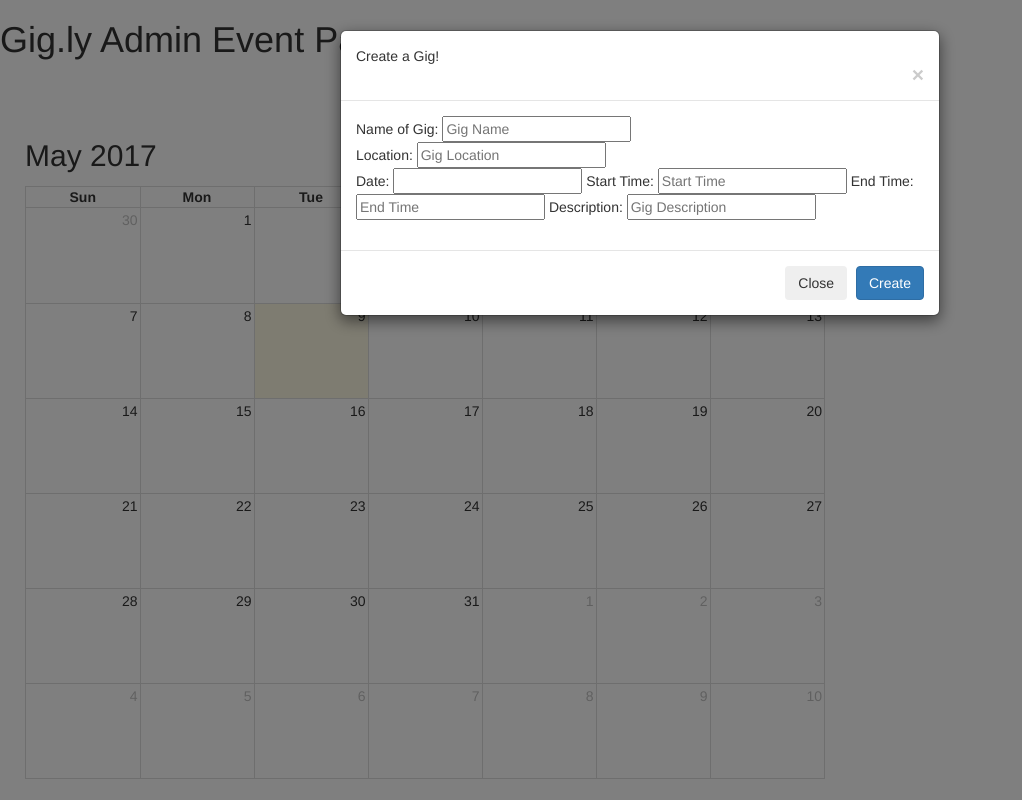
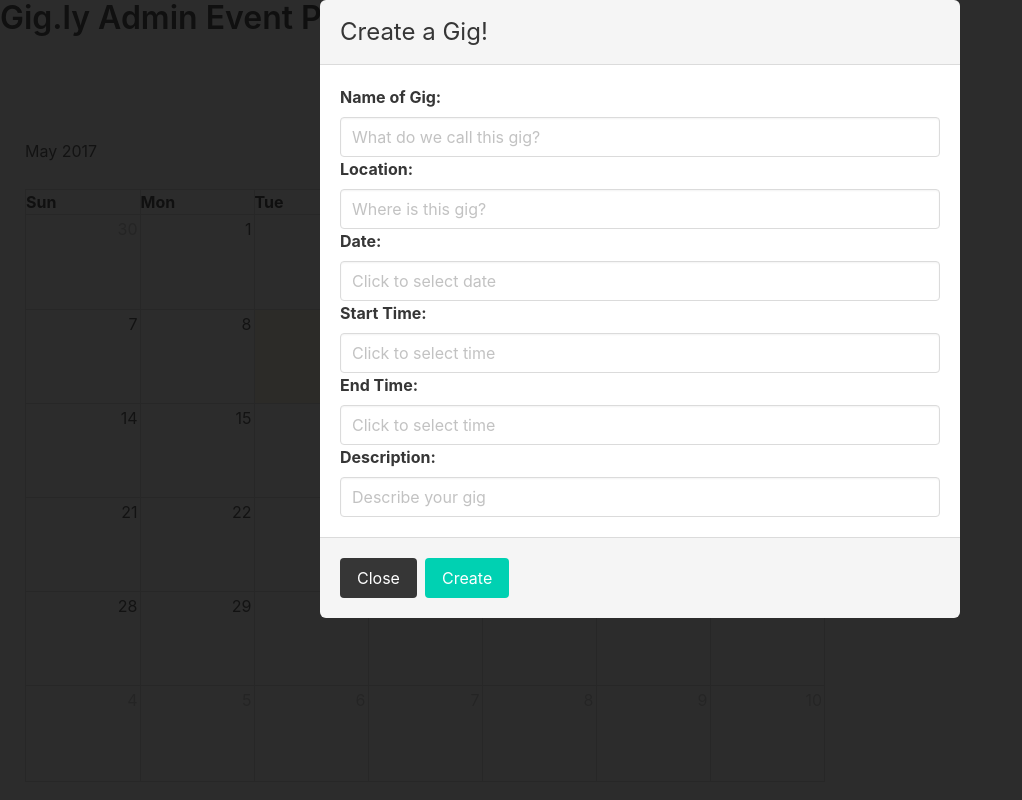
Before and after one commit to jthomasi/gig.ly, a website: page public/admin.html in a window 1280 px wide. Both pictures are taken after a click on the button "Create Gig". Shown: the whole page, without its empty margins (0-1022 px from the left). Drawn offline with nearby package versions, Linux system fonts and the light colour scheme.

Commit message:
initial styling for admin.html

```diff
--- a/public/admin.html
+++ b/public/admin.html
@@ -7,16 +7,19 @@
 	<title>gig.ly - Admins</title>
 
 
-	<link rel="stylesheet" href="https://maxcdn.bootstrapcdn.com/bootstrap/3.3.7/css/bootstrap.min.css" integrity="sha384-BVYiiSIFeK1dGmJRAkycuHAHRg32OmUcww7on3RYdg4Va+PmSTsz/K68vbdEjh4u" crossorigin="anonymous">
+<!-- 	<link rel="stylesheet" href="https://maxcdn.bootstrapcdn.com/bootstrap/3.3.7/css/bootstrap.min.css" integrity="sha384-BVYiiSIFeK1dGmJRAkycuHAHRg32OmUcww7on3RYdg4Va+PmSTsz/K68vbdEjh4u" crossorigin="anonymous"> -->
+<link rtype="text/css" rel="stylesheet" href="https://cdnjs.cloudflare.com/ajax/libs/bulma/0.4.1/css/bulma.min.css">
+	<link type="text/css" rel="stylesheet" href="https://maxcdn.bootstrapcdn.com/font-awesome/4.7.0/css/font-awesome.min.css">
 
-	<script src="https://code.jquery.com/jquery-1.12.4.js"></script>
-	<script src="https://code.jquery.com/ui/1.12.1/jquery-ui.js"></script>
-	<script src="https://maxcdn.bootstrapcdn.com/bootstrap/3.3.6/js/bootstrap.min.js"></script>
+	<script type="text/javascript" src="https://code.jquery.com/jquery-1.12.4.js"></script>
+	<script type="text/javascript" src="https://code.jquery.com/ui/1.12.1/jquery-ui.js"></script>
+	<script type="text/javascript" src="https://maxcdn.bootstrapcdn.com/bootstrap/3.3.6/js/bootstrap.min.js"></script>
 
 	<link rel='stylesheet' href='assets/fullcalendar/fullcalendar.css' />
 	<link rel ='stylesheet' href = 'assets/style/admin.css'>
 	<link rel="stylesheet" href='assets/style/jquery-ui.css'>
 	<link rel="stylesheet" href='assets/style/jquery.timepicker.css'>
+	<link type="text/css" rel="stylesheet" href="assets/bulma.css">
 	<script src='assets/lib/moment.js'></script>
 	<script src='assets/lib/timepicker.js'></script>
 	<script src='assets/fullcalendar/fullcalendar.js'></script>
@@ -32,41 +35,51 @@
 <body>
 
 
-	<h1>Gig.ly Admin Event Page</h1><br>
+	<h1 class="title">Gig.ly Admin Event Page</h1><br>
 
-	<button class="btn btn-primary" id = "gigButt"data-toggle="modal" data-target=".createGig">Create Gig</button>
+	<button class="button is-info gigButt" id = "gigButt">Create Gig</button>
 
 	<!--<button class="btn btn-primary" data-toggle="modal" data-target=".loginAdmin">Login Admin</button><br><br>-->
 
-	<div class="modal createGig" tabindex="-1" role="dialog" aria-labelledby="createGigModelLabel" aria-hidden="true">
-	    <div class="modal-dialog modal-md">
+	<div class="modal createGig">
+	<div class="modal-background"></div>
+	    <div class="modal-card">
 	        <div class="modal-content">
-	    	    <div class="modal-header">
-		            <h5 class="modal-title" id="exampleModalLabel">Create a Gig!</h5>
-		            <button type="button" class="close" data-dismiss="modal" aria-label="Close">
-		                <span aria-hidden="true">&times;</span>
-		            </button>
+	    	    <div class="modal-card-head">
+		            <h5 class="modal-card-title" id="exampleModalLabel">Create a Gig!</h5>
 		        </div>
-		        <div class="modal-body">
+		        <div class="modal-card-body">
 		        	<form id="eventInfoForm">
-		        		<div class="form-group">
-			        		Name of Gig:
-			        		<input type="text" id="gigName" name="gigName" placeholder="Gig Name"><br>
-			        		Location:
-			        		<input type="text" id="gigLocation" name="gigLocation" placeholder="Gig Location"><br>
-			        		Date: <input type="text" id="datepicker">
-			        		Start Time:
-			        		<input type="text" id="startTime" name="startTime" placeholder="Start Time">
-			        		End Time:
-			        		<input type="text" id="endTime" name="endTime" placeholder="End Time">
-			        		Description:
-			        		<input type="text" id="gigText" name="gigText" placeholder="Gig Description">
+		        		<div class="field">
+
+			        		<p class="control">
+			        		<label class="label">Name of Gig: </label>
+			        		<input class="input" type="text" id="gigName" name="gigName" placeholder="What do we call this gig?">
+			        		</p>
+			        		<p class="control">
+			        		<label class="label">Location: </label>
+			        		<input class="input" type="text" id="gigLocation" name="gigLocation" placeholder="Where is this gig?"></p>
+			        		<p class="control"><label class="label">
+			        		Date: </label><input class="input" type="text" id="datepicker" placeholder="Click to select date"></p>
+
+			        		<p class="control">
+			        		<label class="label">Start Time: </label>
+			        		<input class="input" type="text" id="startTime" name="startTime" placeholder="Click to select time"></p>
+
+			        		<p class="control">
+			        		<label class="label">
+			        		End Time:</label>
+			        		<input class="input" type="text" id="endTime" name="endTime" placeholder="Click to select time"></p>
+
+			        		<p class="control">
+			        		<label class="label">Description: </label>
+			        		<input class="input" type="text" id="gigText" name="gigText" placeholder="Describe your gig"></p>
 		        		</div>
 		        	</form>
 		        </div>
-		        <div class="modal-footer">
-		            <button type="button" class="btn btn-secondary" data-dismiss="modal">Close</button>
-		            <button type="button" id="createGig" class="btn btn-primary submit">Create</button>
+		        <div class="modal-card-foot">
+		            <button type="button" class="button is-dark gigButt">Close</button>
+		            <button type="button" id="createGig" class="button is-primary ">Create</button>
 
 		        </div>
 		    </div>
--- a/public/js/admin.js
+++ b/public/js/admin.js
@@ -22,6 +22,10 @@ $(document).ready(function(){
 		    ]
 
 	$('#calendar').fullCalendar( 'addEventSource', gigArray );
+
+	$(".gigButt").click(function(){
+		$(".createGig").fadeToggle("fast", "linear");
+	});
 
 	$("#createGig").on("click", function(event ) {
 
```
Also changed, not shown: public/index.html (+6 -3 lines).
